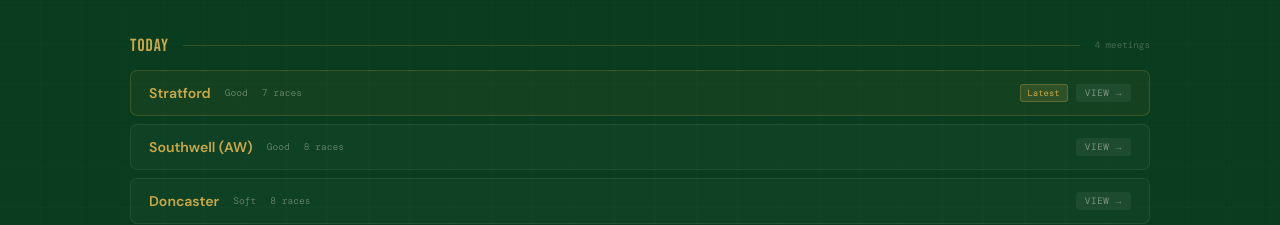
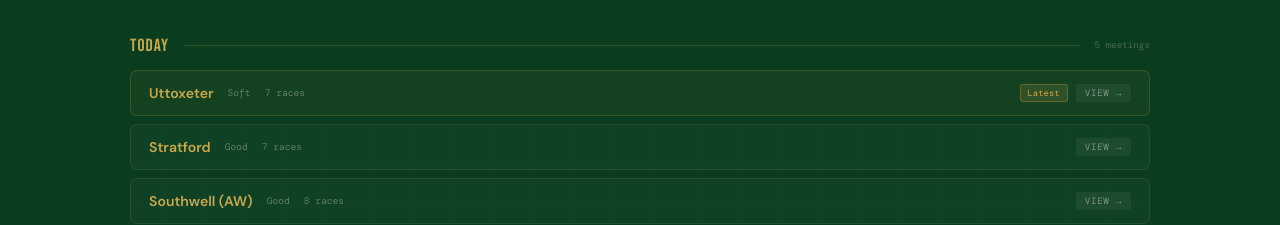
Before and after one commit to ppcjobber/clerk-authentication-starter, a Next.js app: page /archive in a window 1280 px wide. Shown: the part 265-490 px from the top of the page. Built offline with nearby package versions, Linux system fonts and the light colour scheme; no server answers; a web font is replaced by a local one.

Commit message:
archive: add uttoxeter_28-march-2026

```diff
--- a/app/archive/page.tsx
+++ b/app/archive/page.tsx
@@ -14,13 +14,22 @@ type Meeting = {
 
 const MEETINGS: any[] = [
   {
+    slug:       "uttoxeter_28-march-2026",
+    date:       "28 March 2026",
+    label:      "Uttoxeter — 28 March 2026",
+    going:      "Soft",
+    races:      7,
+    courseSlug: "uttoxeter",
+    latest:     true,
+  },
+  {
     slug:       "stratford_28-march-2026",
     date:       "28 March 2026",
     label:      "Stratford — 28 March 2026",
     going:      "Good",
     races:      7,
     courseSlug: "stratford",
-    latest:     true,
+    latest:     false,
   },
   {
     slug:       "southwell_aw_28-march-2026",
```
